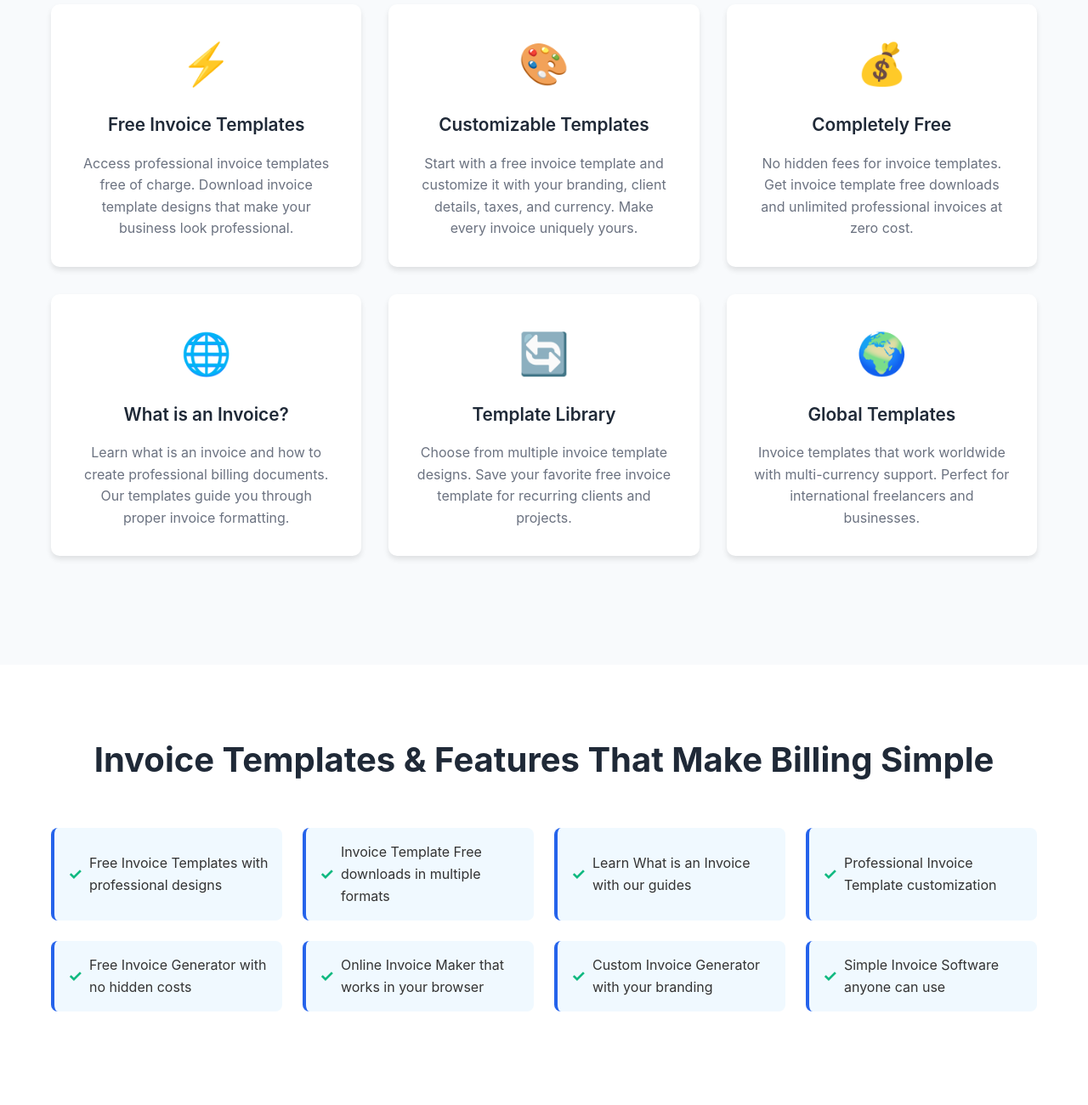
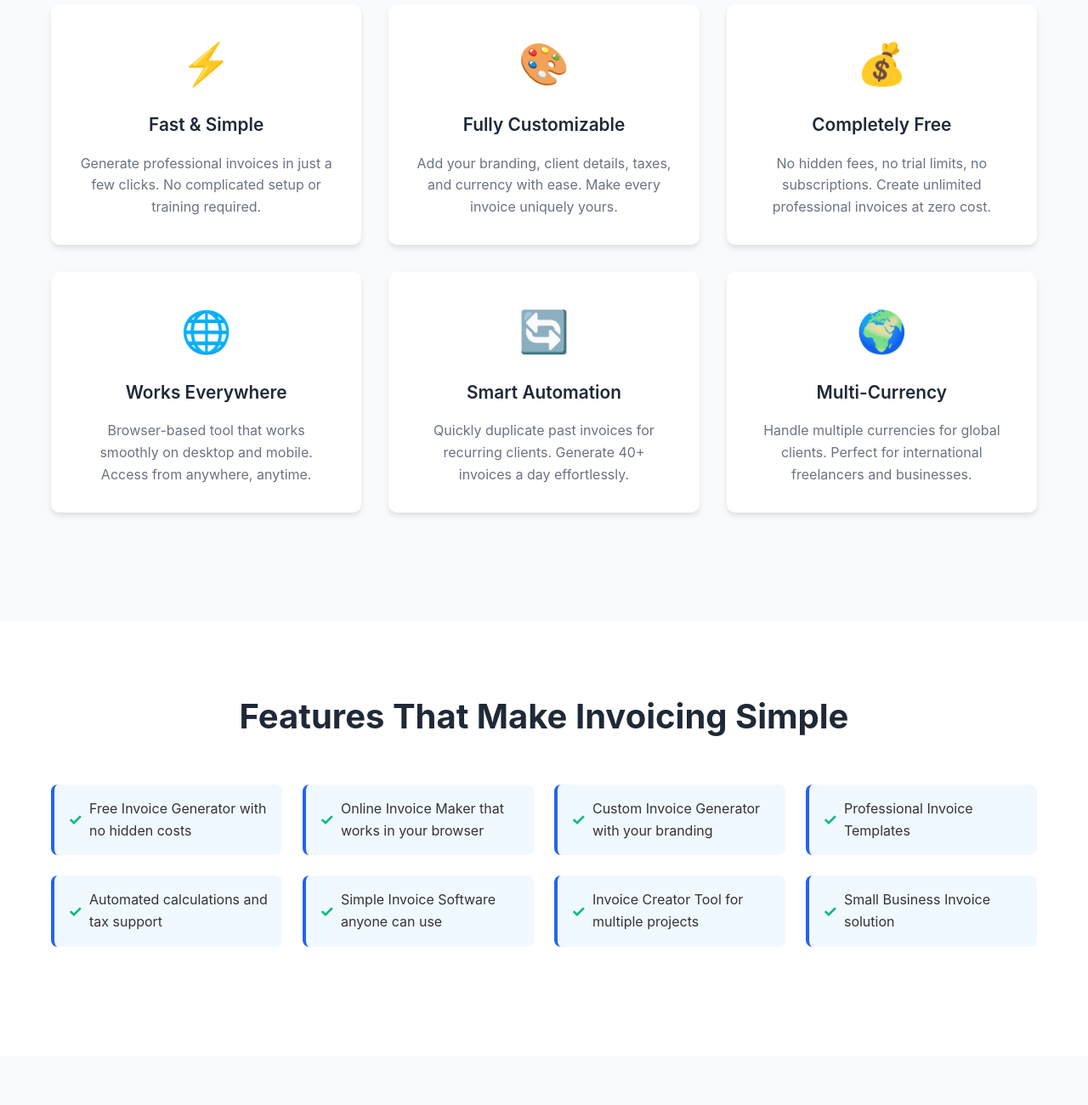
Before and after one commit to brevws/brevws.github.io, a plain HTML site: page index.html in a window 1280 px wide. Shown: the part 700-2000 px from the top of the page at 85% size. Drawn offline with Linux system fonts and the light colour scheme.

Commit message:
Update index.html

```diff
--- a/index.html
+++ b/index.html
@@ -6,14 +6,14 @@
     <title>Brevws - Free Invoice Generator for Freelancers & Small Businesses</title>
 
     <!-- SEO Meta Tags -->
-    <meta name="description" content="Create professional invoices with free invoice templates from Brevws. Download invoice template free, learn what is an invoice, and use our invoice generator for freelancers and small businesses.">
-    <meta name="keywords" content="free invoice generator, invoice maker, online invoice creator, freelancer invoicing, small business invoices, professional invoice template, invoice template, free invoice template, invoice template free, what is an invoice, invoice templates download">
+    <meta name="description" content="Create professional invoices in minutes with Brevws - the free invoice generator for freelancers and small businesses. No sign-up required, works in your browser.">
+    <meta name="keywords" content="free invoice generator, invoice maker, online invoice creator, freelancer invoicing, small business invoices, professional invoice template">
     <meta name="author" content="Brevws">
     <meta name="robots" content="index, follow">
 
     <!-- Open Graph Meta Tags -->
     <meta property="og:title" content="Brevws - Free Invoice Generator for Freelancers & Small Businesses">
-    <meta property="og:description" content="Create professional invoices with free invoice templates. Download invoice template free and learn what is an invoice with our easy-to-use generator.">
+    <meta property="og:description" content="Create professional invoices in minutes with our free, easy-to-use invoice generator. Perfect for freelancers and small businesses.">
     <meta property="og:url" content="https://brevws.github.io">
     <meta property="og:type" content="website">
     <meta property="og:site_name" content="Brevws">
@@ -21,7 +21,7 @@
     <!-- Twitter Card Meta Tags -->
     <meta name="twitter:card" content="summary_large_image">
     <meta name="twitter:title" content="Brevws - Free Invoice Generator">
-    <meta name="twitter:description" content="Create professional invoices with free invoice templates. No sign-up required.">
+    <meta name="twitter:description" content="Create professional invoices in minutes. Free, no sign-up required.">
 
     <!-- Canonical URL -->
     <link rel="canonical" href="https://brevws.github.io">
@@ -29,7 +29,8 @@
     <!-- Icons -->
     <link rel="stylesheet" href="https://cdnjs.cloudflare.com/ajax/libs/font-awesome/7.0.0/css/all.min.css" integrity="sha512-DxV+EoADOkOygM4IR9yXP8Sb2qwgidEmeqAEmDKIOfPRQZOWbXCzLC6vjbZyy0vPisbH2SyW27+ddLVCN+OMzQ==" crossorigin="anonymous" referrerpolicy="no-referrer" />
 
-    <!-- Google tag (gtag.js) -->
+
+<!-- Google tag (gtag.js) -->
 <script async src="https://www.googletagmanager.com/gtag/js?id=G-RFNZNW7KX1"></script>
 <script>
   window.dataLayer = window.dataLayer || [];
@@ -38,6 +39,7 @@
 
   gtag('config', 'G-RFNZNW7KX1');
 </script>
+
 
     <!-- Structured Data -->
     <script type="application/ld+json">
@@ -56,8 +58,7 @@
         },
         "featureList": [
             "Free invoice generation",
-            "Professional invoice templates",
-            "Free invoice template download",
+            "Professional templates",
             "Multi-currency support",
             "No sign-up required",
             "Mobile responsive"
@@ -99,7 +100,7 @@
             display: flex;
             justify-content: space-between;
             align-items: center;
-            padding: 1rem 0;
+            padding: 1.4rem 0;
         }
 
         .logo {
@@ -407,8 +408,8 @@
     <!-- Hero Section -->
     <section class="hero">
         <div class="container">
-            <h1>Free Invoice Templates & Invoice Generator for Professionals</h1>
-            <p>Get free invoice templates and learn what is an invoice while creating professional invoices in minutes. Download invoice template free or use our online generator - no sign-up required.</p>
+            <h1>Free Invoice Generator for Freelancers & Small Businesses</h1>
+            <p>Managing invoices shouldn't feel like a full-time job. Create professional invoices in just a few clicks with Brevws - no sign-up required, works right in your browser.</p>
             <a href="https://brevws.live" class="cta-button">🚀 Launch Brevws Now</a>
         </div>
     </section>
@@ -420,33 +421,33 @@
             <div class="features-grid">
                 <div class="feature-card">
                     <div class="feature-icon">⚡</div>
-                    <h3>Free Invoice Templates</h3>
-                    <p>Access professional invoice templates free of charge. Download invoice template designs that make your business look professional.</p>
+                    <h3>Fast & Simple</h3>
+                    <p>Generate professional invoices in just a few clicks. No complicated setup or training required.</p>
                 </div>
                 <div class="feature-card">
                     <div class="feature-icon">🎨</div>
-                    <h3>Customizable Templates</h3>
-                    <p>Start with a free invoice template and customize it with your branding, client details, taxes, and currency. Make every invoice uniquely yours.</p>
+                    <h3>Fully Customizable</h3>
+                    <p>Add your branding, client details, taxes, and currency with ease. Make every invoice uniquely yours.</p>
                 </div>
                 <div class="feature-card">
                     <div class="feature-icon">💰</div>
                     <h3>Completely Free</h3>
-                    <p>No hidden fees for invoice templates. Get invoice template free downloads and unlimited professional invoices at zero cost.</p>
+                    <p>No hidden fees, no trial limits, no subscriptions. Create unlimited professional invoices at zero cost.</p>
                 </div>
                 <div class="feature-card">
                     <div class="feature-icon">🌐</div>
-                    <h3>What is an Invoice?</h3>
-                    <p>Learn what is an invoice and how to create professional billing documents. Our templates guide you through proper invoice formatting.</p>
+                    <h3>Works Everywhere</h3>
+                    <p>Browser-based tool that works smoothly on desktop and mobile. Access from anywhere, anytime.</p>
                 </div>
                 <div class="feature-card">
                     <div class="feature-icon">🔄</div>
-                    <h3>Template Library</h3>
-                    <p>Choose from multiple invoice template designs. Save your favorite free invoice template for recurring clients and projects.</p>
+                    <h3>Smart Automation</h3>
+                    <p>Quickly duplicate past invoices for recurring clients. Generate 40+ invoices a day effortlessly.</p>
                 </div>
                 <div class="feature-card">
                     <div class="feature-icon">🌍</div>
-                    <h3>Global Templates</h3>
-                    <p>Invoice templates that work worldwide with multi-currency support. Perfect for international freelancers and businesses.</p>
+                    <h3>Multi-Currency</h3>
+                    <p>Handle multiple currencies for global clients. Perfect for international freelancers and businesses.</p>
                 </div>
             </div>
         </div>
@@ -455,16 +456,16 @@
     <!-- Benefits Section -->
     <section class="benefits">
         <div class="container">
-            <h2 class="section-title">Invoice Templates & Features That Make Billing Simple</h2>
+            <h2 class="section-title">Features That Make Invoicing Simple</h2>
             <div class="benefits-list">
-                <div class="benefit-item">Free Invoice Templates with professional designs</div>
-                <div class="benefit-item">Invoice Template Free downloads in multiple formats</div>
-                <div class="benefit-item">Learn What is an Invoice with our guides</div>
-                <div class="benefit-item">Professional Invoice Template customization</div>
                 <div class="benefit-item">Free Invoice Generator with no hidden costs</div>
                 <div class="benefit-item">Online Invoice Maker that works in your browser</div>
                 <div class="benefit-item">Custom Invoice Generator with your branding</div>
+                <div class="benefit-item">Professional Invoice Templates</div>
+                <div class="benefit-item">Automated calculations and tax support</div>
                 <div class="benefit-item">Simple Invoice Software anyone can use</div>
+                <div class="benefit-item">Invoice Creator Tool for multiple projects</div>
+                <div class="benefit-item">Small Business Invoice solution</div>
             </div>
         </div>
     </section>
@@ -476,19 +477,19 @@
             <div class="audience-grid">
                 <div class="audience-card">
                     <h3>Freelancers</h3>
-                    <p>Perfect for independent professionals who need free invoice templates and want to learn what is an invoice. Create professional invoices quickly with our template library.</p>
+                    <p>Perfect for independent professionals handling multiple projects. Create professional invoices quickly without the overhead of complex accounting software.</p>
                 </div>
                 <div class="audience-card">
                     <h3>Small Businesses</h3>
-                    <p>Ideal for small businesses looking for professional invoice templates free of charge. Download invoice template designs that make your business look established.</p>
+                    <p>Ideal for small businesses looking for a professional invoice maker without high costs. Streamline your billing process and get paid faster.</p>
                 </div>
                 <div class="audience-card">
                     <h3>Startups</h3>
-                    <p>Get free invoice templates perfect for startups scaling their operations. Learn what is an invoice and proper billing practices as you grow.</p>
+                    <p>Simple invoice software solution perfect for startups scaling their operations. Focus on growth while we handle your invoicing needs.</p>
                 </div>
                 <div class="audience-card">
                     <h3>Agencies & Teams</h3>
-                    <p>Access invoice template libraries for agencies managing multiple clients. Standardize billing with professional free invoice templates.</p>
+                    <p>Great for agencies managing multiple clients and currencies. Collaborative invoicing made simple for growing teams.</p>
                 </div>
             </div>
         </div>
@@ -497,8 +498,8 @@
     <!-- Final CTA Section -->
     <section class="final-cta">
         <div class="container">
-            <h2>Start with Free Invoice Templates Today</h2>
-            <p>Choose from our collection of professional invoice templates. Learn what is an invoice, download invoice template free, and start billing professionally in minutes.</p>
+            <h2>Start Creating Professional Invoices Today</h2>
+            <p>With Brevws, creating invoices is as easy as filling out a form. Just open the tool, enter your details, and download your invoice instantly.</p>
             <a href="https://brevws.live" class="cta-button-white">🚀 Get Started - It's Free!</a>
         </div>
     </section>
@@ -507,7 +508,7 @@
     <footer>
         <div class="container">
             <div class="footer-content">
-                <p>&copy; 202 Brevws. Free Invoice Templates & Generator for Professionals.</p>
+                <p>&copy; 2025 Brevws. Free Invoice Generator for Professionals.</p>
                 <div class="footer-social">
                     <a href="https://instagram.com/brevws" target="_blank" rel="noopener" aria-label="Follow on Instagram"><i class="fa-brands fa-instagram"></i></a>
                     <a href="https://linkedin.com/company/brevws" target="_blank" rel="noopener" aria-label="Connect on LinkedIn"><i class="fa-brands fa-linkedin"></i></a>
```
